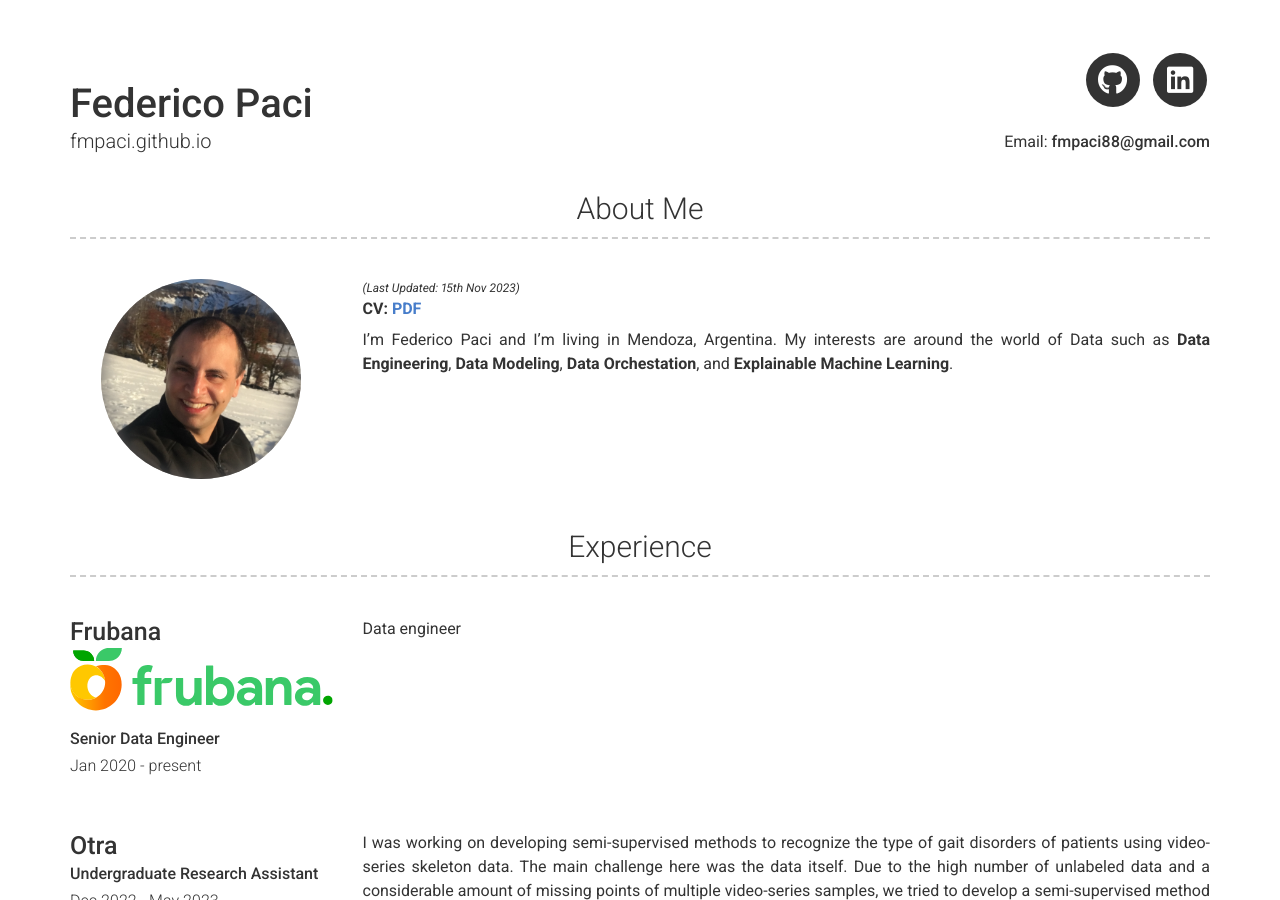
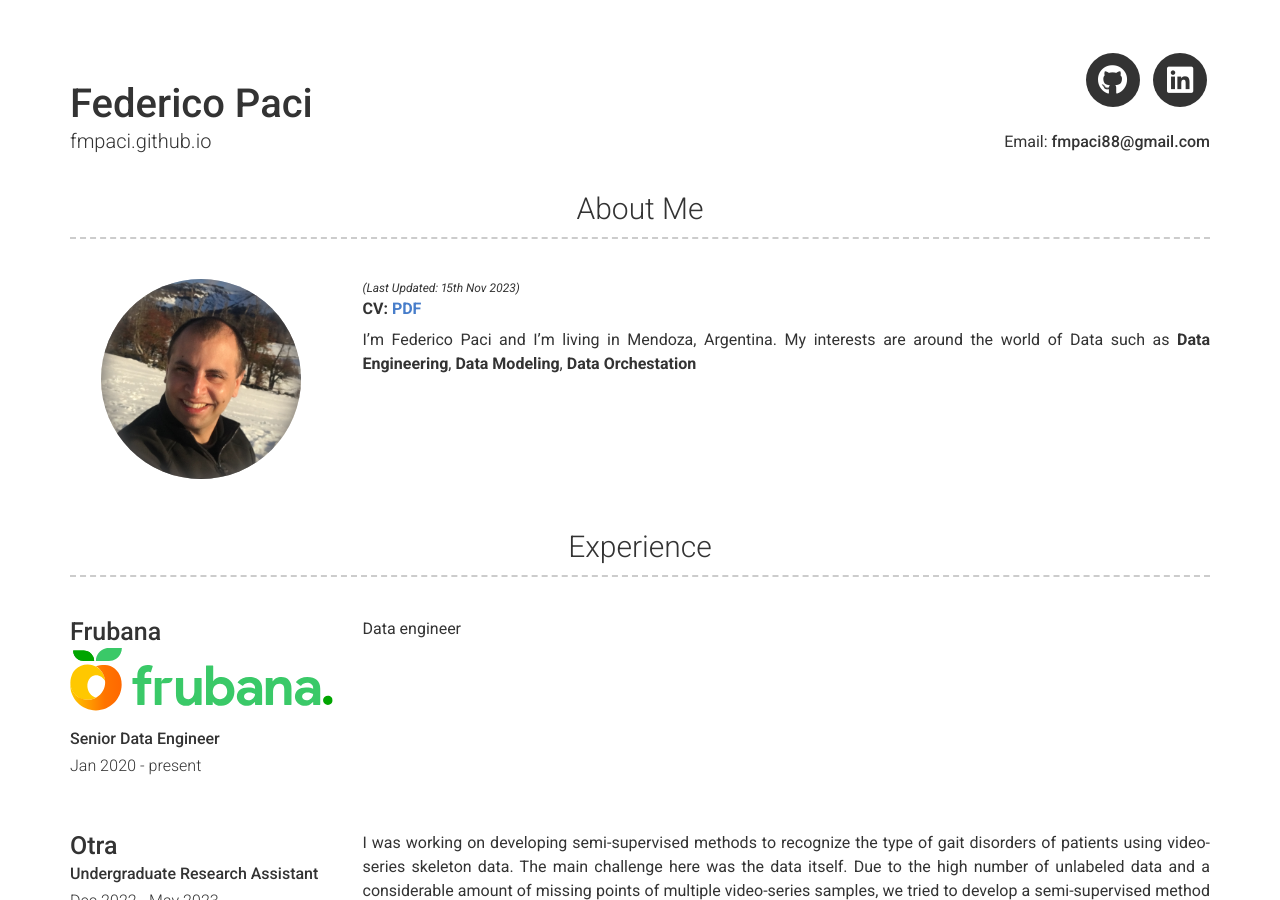
Before and after one commit to fmpaci/fmpaci.github.io, a Jekyll site: the page built from index.md, in a window 1280 px wide and 900 px high. Built offline with Jekyll 4.4.1, drawn with Linux system fonts in a browser that asks for light colours; nearby versions of some CDN libraries.

Commit message:
Some updates

```diff
--- a/_config.yml
+++ b/_config.yml
@@ -17,7 +17,8 @@ about_content: |
   **CV: [PDF](https://fmpaci.github.io/files/CV-Federico.Paci.pdf)**
 
   I'm Federico Paci and I'm living in Mendoza, Argentina.
-  My interests are around the world of Data such as **Data Engineering**, **Data Modeling**, **Data Orchestation**, and **Explainable Machine Learning**.
+  My interests are around the world of Data such as **Data Engineering**, **Data Modeling**, **Data Orchestation**
+
 more_content: |
     More content here
 
--- a/_data/experience.yml
+++ b/_data/experience.yml
@@ -2,7 +2,7 @@
   description: |
     Data engineer
   job_title: |
-    <img { width: 50%; height: auto; } src="./images/frubana-logo.svg">
+    <img width: 50%; height: auto; src="./images/frubana-logo.svg">
     Senior Data Engineer
   dates: Jan 2020 - present
 
```
